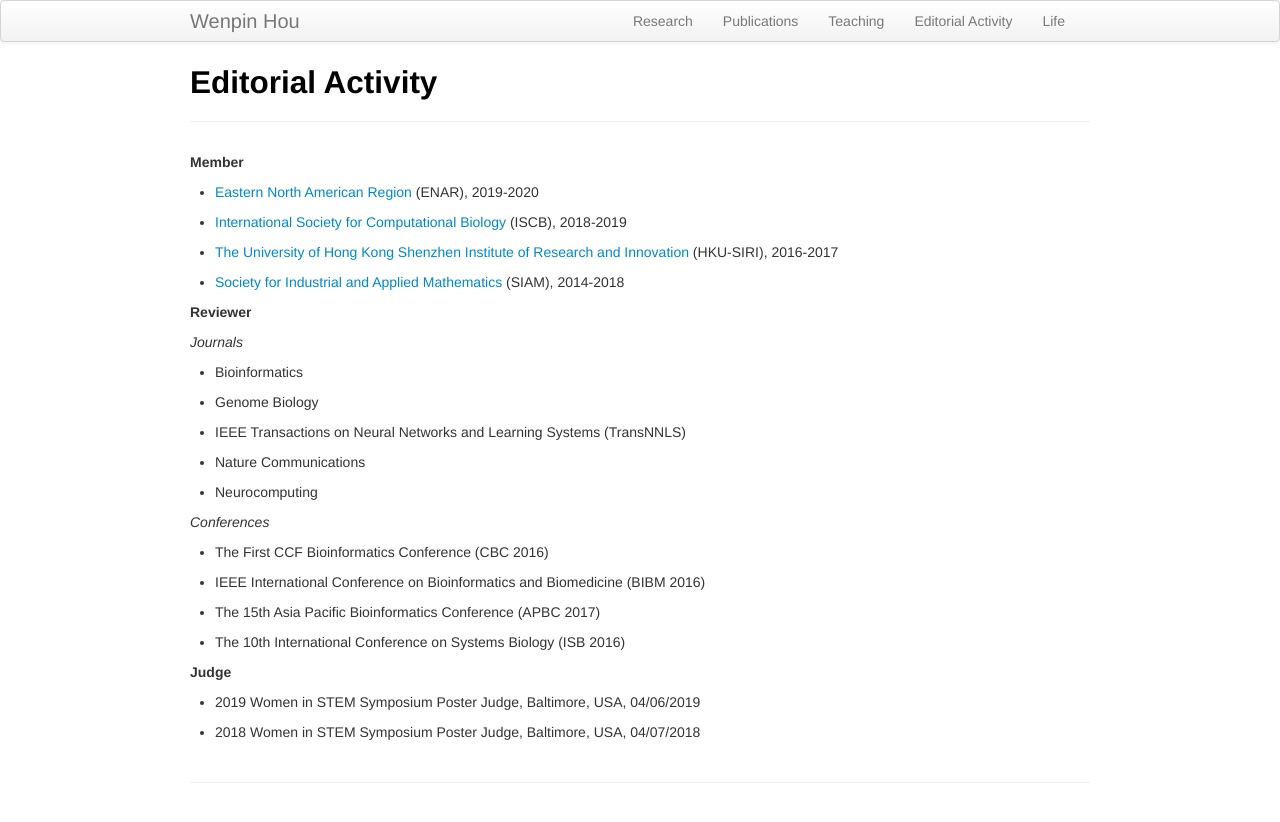
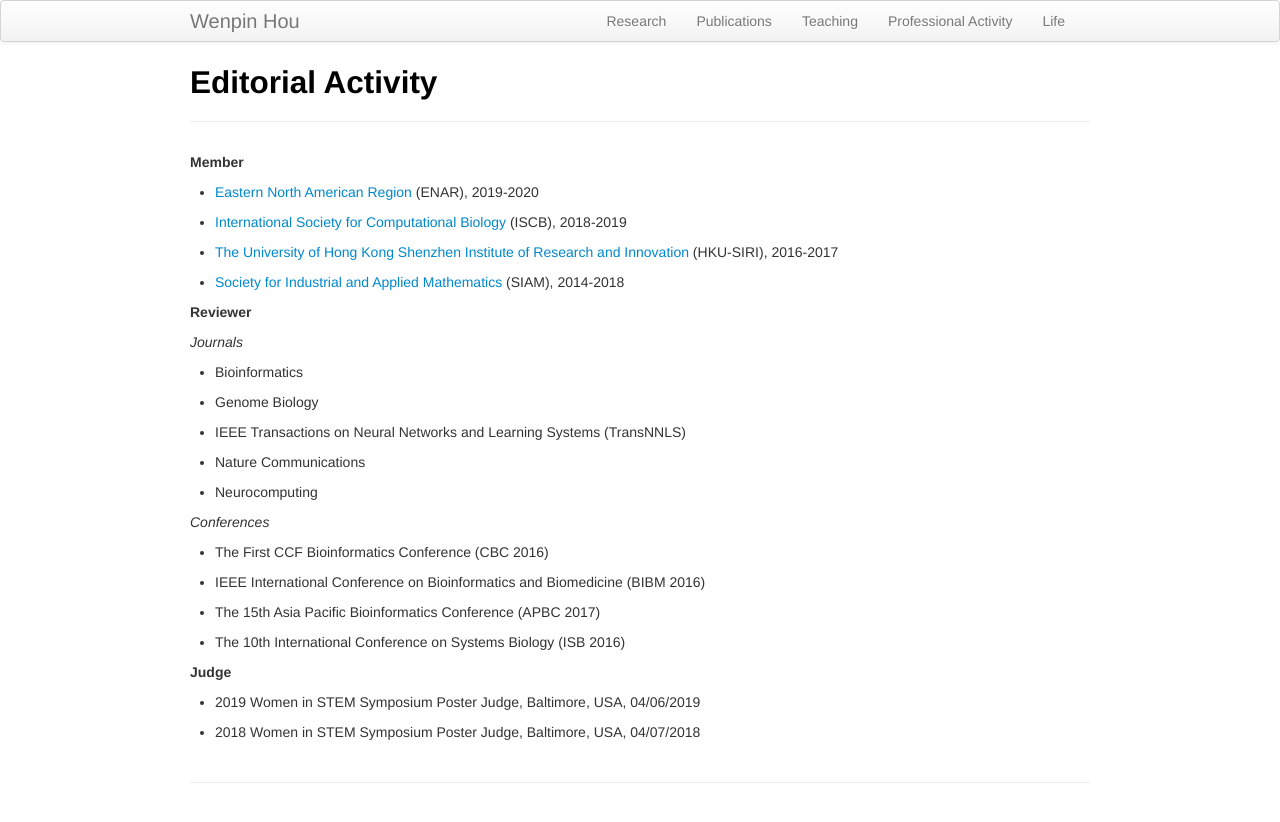
Before and after one commit to Winnie09/Wenpin_Hou, a Jekyll site: the page built from pages/professional.md, in a window 1280 px wide. Shown: the top 822 px of the page. Built offline with Jekyll 4.4.1, drawn with Linux system fonts in a browser that asks for light colours.

Commit message:
professional activity

```diff
--- a/_includes/themes/twitter/default.html
+++ b/_includes/themes/twitter/default.html
@@ -36,7 +36,7 @@
               <li><a href="{{ BASE_PATH }}/pages/research.html">Research</a></li>
               <li><a href="{{ BASE_PATH }}/pages/publications.html">Publications</a></li>
               <li><a href="{{ BASE_PATH }}/pages/teaching.html">Teaching</a></li>
-              <li><a href="{{ BASE_PATH }}/pages/editorial.html">Editorial Activity</a></li>
+              <li><a href="{{ BASE_PATH }}/pages/professional.html">Professional Activity</a></li>
               <li><a href="{{ BASE_PATH }}/pages/life.html">Life</a></li>
         </div>
       </div>
```
Also changed, not shown: pages/professional.md (renamed from pages/editorial.md).
